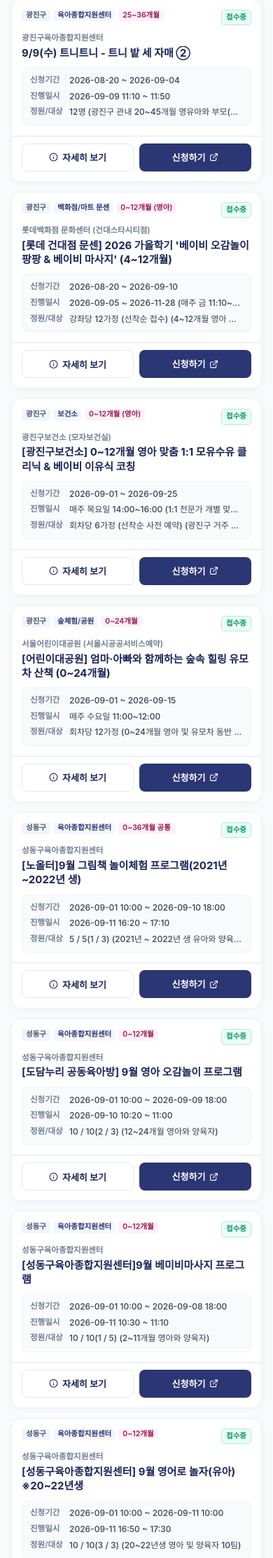
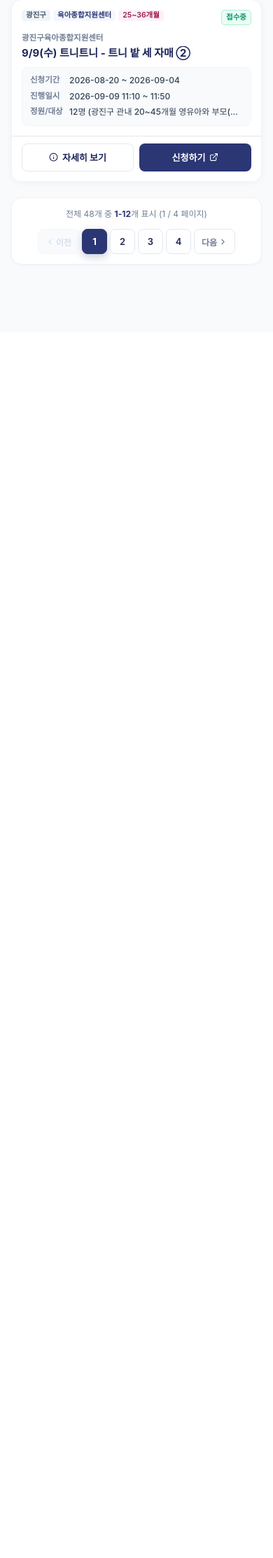
Before and after one commit to cosycolor/childcare-alert, a FastAPI app: page / in a window 390 px wide. Shown: the part 3961-6187 px from the top of the page at 70% size. After the commit the page ends 4339 px from the top, so only its background shows below. Run offline with FastAPI, Linux system fonts and the light colour scheme; some web fonts are replaced.

Commit message:
add pagination

```diff
--- a/app/static/css/mobile.css
+++ b/app/static/css/mobile.css
@@ -441,4 +441,58 @@
     height: 44px;
     font-size: 14px;
   }
+
+  /* 8. 페이지네이션 모바일 최적화 */
+  .pagination-container {
+    margin-top: 22px;
+    margin-bottom: 16px;
+    padding: 14px 12px;
+    border-radius: 14px;
+    gap: 12px;
+  }
+
+  .pagination-info {
+    font-size: 12px;
+    text-align: center;
+  }
+
+  .pagination-nav {
+    width: 100%;
+    justify-content: center;
+    gap: 4px;
+  }
+
+  .page-numbers {
+    gap: 4px;
+    flex-wrap: wrap;
+    justify-content: center;
+  }
+
+  .page-btn {
+    min-width: 36px;
+    height: 36px;
+    font-size: 13px;
+    padding: 0 6px;
+    border-radius: 8px;
+  }
+
+  .page-nav-btn {
+    min-width: 36px;
+    height: 36px;
+    padding: 0 10px;
+    font-size: 12.5px;
+    border-radius: 8px;
+    gap: 2px;
+  }
+
+  .page-nav-btn span {
+    font-size: 12px;
+  }
+
+  .page-ellipsis {
+    min-width: 18px;
+    height: 36px;
+    font-size: 12px;
+    letter-spacing: 1px;
+  }
 }
--- a/app/static/css/style.css
+++ b/app/static/css/style.css
@@ -1453,6 +1453,113 @@ body {
   opacity: 1;
 }
 
+/* ==========================================
+   페이지네이션 컴포넌트
+   ========================================== */
+.pagination-container {
+  display: flex;
+  flex-direction: column;
+  align-items: center;
+  gap: 14px;
+  margin-top: 36px;
+  margin-bottom: 24px;
+  padding: 20px 24px;
+  background: var(--bg-card);
+  border: 1px solid var(--border-card);
+  border-radius: var(--radius-lg);
+  box-shadow: var(--shadow-sm);
+}
+
+.pagination-info {
+  font-size: 13.5px;
+  color: var(--text-muted);
+}
+
+.pagination-info strong {
+  color: var(--primary);
+  font-weight: 700;
+}
+
+.pagination-nav {
+  display: flex;
+  align-items: center;
+  gap: 8px;
+  flex-wrap: wrap;
+  justify-content: center;
+}
+
+.page-numbers {
+  display: flex;
+  align-items: center;
+  gap: 6px;
+}
+
+.page-btn,
+.page-nav-btn {
+  display: inline-flex;
+  align-items: center;
+  justify-content: center;
+  min-width: 40px;
+  height: 40px;
+  padding: 0 12px;
+  border-radius: var(--radius-md);
+  border: 1px solid var(--border-color);
+  background: #ffffff;
+  color: var(--text-main);
+  font-family: inherit;
+  font-size: 14px;
+  font-weight: 600;
+  cursor: pointer;
+  transition: all 0.2s ease;
+  user-select: none;
+}
+
+.page-nav-btn {
+  padding: 0 16px;
+  gap: 6px;
+  font-size: 13.5px;
+  color: var(--text-muted);
+}
+
+.page-btn:hover:not(:disabled),
+.page-nav-btn:hover:not(:disabled) {
+  border-color: var(--primary);
+  color: var(--primary);
+  background: var(--primary-light);
+  transform: translateY(-1px);
+}
+
+.page-btn.active {
+  background: var(--primary);
+  border-color: var(--primary);
+  color: #ffffff;
+  font-weight: 700;
+  box-shadow: 0 4px 12px rgba(43, 54, 116, 0.25);
+  cursor: default;
+}
+
+.page-btn:disabled,
+.page-nav-btn:disabled {
+  opacity: 0.4;
+  cursor: not-allowed;
+  border-color: var(--border-color);
+  background: var(--bg-subtle);
+  color: var(--text-light);
+  transform: none;
+}
+
+.page-ellipsis {
+  display: inline-flex;
+  align-items: center;
+  justify-content: center;
+  min-width: 28px;
+  height: 40px;
+  color: var(--text-light);
+  font-size: 14px;
+  font-weight: 600;
+  letter-spacing: 2px;
+  user-select: none;
+}
 
 /* ==========================================
    반응형
--- a/app/static/js/app.js
+++ b/app/static/js/app.js
@@ -19,6 +19,8 @@ document.addEventListener('DOMContentLoaded', () => {
             q: ''
         },
         sortBy: 'status', // 'status' | 'free_first' | 'paid_first' | 'title'
+        currentPage: 1,
+        pageSize: 12,
         currentMonth: new Date(2026, 8, 1), // 2026년 9월 기본
         selectedProgram: null
     };
@@ -26,6 +28,7 @@ document.addEventListener('DOMContentLoaded', () => {
     // DOM 요소
     const elements = {
         programsGrid: document.getElementById('programs-grid'),
+        paginationContainer: document.getElementById('pagination-container'),
         emptyState: document.getElementById('empty-state'),
         resultTotalCount: document.getElementById('result-total-count'),
         searchInput: document.getElementById('search-input'),
@@ -353,7 +356,11 @@ document.addEventListener('DOMContentLoaded', () => {
     }
 
     // 클라이언트 사이드 필터 및 정렬 적용
-    function applyFilters() {
+    function applyFilters(resetPage = true) {
+        if (resetPage) {
+            state.currentPage = 1;
+        }
+
         let list = state.programs.filter(item => {
             // 1. 자치구
             if (state.filters.district !== '전체') {
@@ -449,18 +456,33 @@ document.addEventListener('DOMContentLoaded', () => {
         }
     }
 
-    // 카드 목록 렌더링
+    // 카드 목록 렌더링 (페이지네이션 적용)
     function renderList() {
-        elements.resultTotalCount.textContent = state.filteredPrograms.length;
+        const total = state.filteredPrograms.length;
+        elements.resultTotalCount.textContent = total;
 
-        if (state.filteredPrograms.length === 0) {
+        if (total === 0) {
             elements.programsGrid.innerHTML = '';
             elements.emptyState.style.display = 'block';
+            if (elements.paginationContainer) {
+                elements.paginationContainer.style.display = 'none';
+                elements.paginationContainer.innerHTML = '';
+            }
             return;
         }
 
         elements.emptyState.style.display = 'none';
-        elements.programsGrid.innerHTML = state.filteredPrograms.map(prog => {
+
+        const totalPages = Math.ceil(total / state.pageSize);
+        if (state.currentPage > totalPages) {
+            state.currentPage = Math.max(1, totalPages);
+        }
+
+        const startIndex = (state.currentPage - 1) * state.pageSize;
+        const endIndex = Math.min(startIndex + state.pageSize, total);
+        const currentItems = state.filteredPrograms.slice(startIndex, endIndex);
+
+        elements.programsGrid.innerHTML = currentItems.map(prog => {
             const dday = calculateDDay(prog.apply_start_at, prog.status);
             const statusClass = prog.status === '접수중' ? 'open' : (prog.status === '접수예정' ? 'upcoming' : 'closed');
 
@@ -510,7 +532,6 @@ document.addEventListener('DOMContentLoaded', () => {
             `;
         }).join('');
 
-
         // 카드 클릭 시 모달 열기 이벤트
         elements.programsGrid.querySelectorAll('.program-card').forEach(card => {
             card.addEventListener('click', () => {
@@ -519,9 +540,105 @@ document.addEventListener('DOMContentLoaded', () => {
             });
         });
 
+        // 페이지네이션 컨트롤 렌더링
+        renderPagination(totalPages, total, startIndex + 1, endIndex);
+
         // Lucide SVG 아이콘 활성화
         if (window.lucide) {
             window.lucide.createIcons();
+        }
+    }
+
+    // 페이지네이션 UI 렌더링
+    function renderPagination(totalPages, total, startItemNum, endItemNum) {
+        if (!elements.paginationContainer) return;
+
+        if (totalPages <= 1) {
+            elements.paginationContainer.style.display = 'none';
+            elements.paginationContainer.innerHTML = '';
+            return;
+        }
+
+        elements.paginationContainer.style.display = 'flex';
+
+        const current = state.currentPage;
+
+        // 페이지 번호 생성 (7개 이하 전체 표시, 초과 시 스마트 윈도우 & ...)
+        const pages = [];
+        if (totalPages <= 7) {
+            for (let i = 1; i <= totalPages; i++) pages.push(i);
+        } else {
+            pages.push(1);
+            if (current > 3) {
+                pages.push('...');
+            }
+            const start = Math.max(2, current - 1);
+            const end = Math.min(totalPages - 1, current + 1);
+            for (let i = start; i <= end; i++) {
+                pages.push(i);
+            }
+            if (current < totalPages - 2) {
+                pages.push('...');
+            }
+            pages.push(totalPages);
+        }
+
+        const pagesHtml = pages.map(p => {
+            if (p === '...') {
+                return `<span class="page-ellipsis">···</span>`;
+            }
+            return `<button class="page-btn ${p === current ? 'active' : ''}" data-page="${p}" aria-label="${p}페이지">${p}</button>`;
+        }).join('');
+
+        elements.paginationContainer.innerHTML = `
+            <div class="pagination-info">
+                <span>전체 ${total}개 중 <strong>${startItemNum}-${endItemNum}</strong>개 표시 (${current} / ${totalPages} 페이지)</span>
+            </div>
+            <nav class="pagination-nav" aria-label="프로그램 페이지 네비게이션">
+                <button class="page-nav-btn" id="btn-page-prev" ${current === 1 ? 'disabled' : ''} title="이전 페이지">
+                    <i data-lucide="chevron-left" class="icon-xs"></i> <span>이전</span>
+                </button>
+                <div class="page-numbers">
+                    ${pagesHtml}
+                </div>
+                <button class="page-nav-btn" id="btn-page-next" ${current === totalPages ? 'disabled' : ''} title="다음 페이지">
+                    <span>다음</span> <i data-lucide="chevron-right" class="icon-xs"></i>
+                </button>
+            </nav>
+        `;
+
+        // 이전/다음/번호 클릭 이벤트
+        const prevBtn = elements.paginationContainer.querySelector('#btn-page-prev');
+        if (prevBtn && current > 1) {
+            prevBtn.addEventListener('click', () => goToPage(current - 1));
+        }
+
+        const nextBtn = elements.paginationContainer.querySelector('#btn-page-next');
+        if (nextBtn && current < totalPages) {
+            nextBtn.addEventListener('click', () => goToPage(current + 1));
+        }
+
+        elements.paginationContainer.querySelectorAll('.page-btn').forEach(btn => {
+            btn.addEventListener('click', () => {
+                const pageNum = parseInt(btn.getAttribute('data-page'), 10);
+                if (pageNum && pageNum !== current) {
+                    goToPage(pageNum);
+                }
+            });
+        });
+    }
+
+    // 지정 페이지로 이동 및 상단 스크롤
+    function goToPage(page) {
+        state.currentPage = page;
+        renderList();
+
+        // 목록 상단으로 부드럽게 스크롤
+        const target = elements.listViewContainer;
+        if (target) {
+            const headerHeight = document.querySelector('.app-header')?.offsetHeight || 70;
+            const topOffset = target.getBoundingClientRect().top + window.scrollY - headerHeight - 16;
+            window.scrollTo({ top: Math.max(0, topOffset), behavior: 'smooth' });
         }
     }
 
--- a/app/templates/index.html
+++ b/app/templates/index.html
@@ -243,6 +243,11 @@
                 <!-- 프로그램 카드들이 JS로 동적 렌더링됩니다 -->
             </div>
 
+            <!-- 페이지네이션 컨트롤 -->
+            <div class="pagination-container" id="pagination-container" style="display: none;">
+                <!-- JS로 동적 생성됩니다 -->
+            </div>
+
             <!-- 검색 결과 없음 상태 -->
             <div class="empty-state" id="empty-state" style="display: none;">
                 <div class="empty-icon">
```
